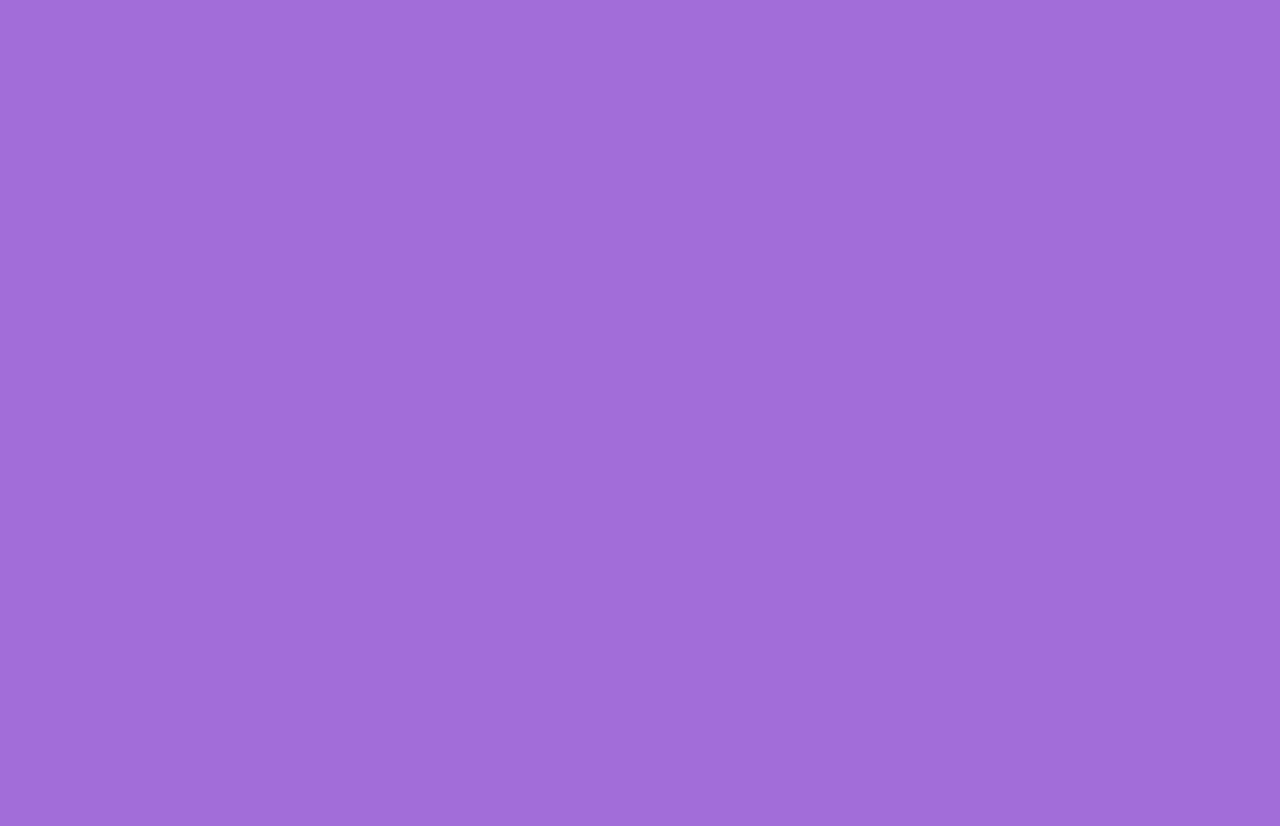
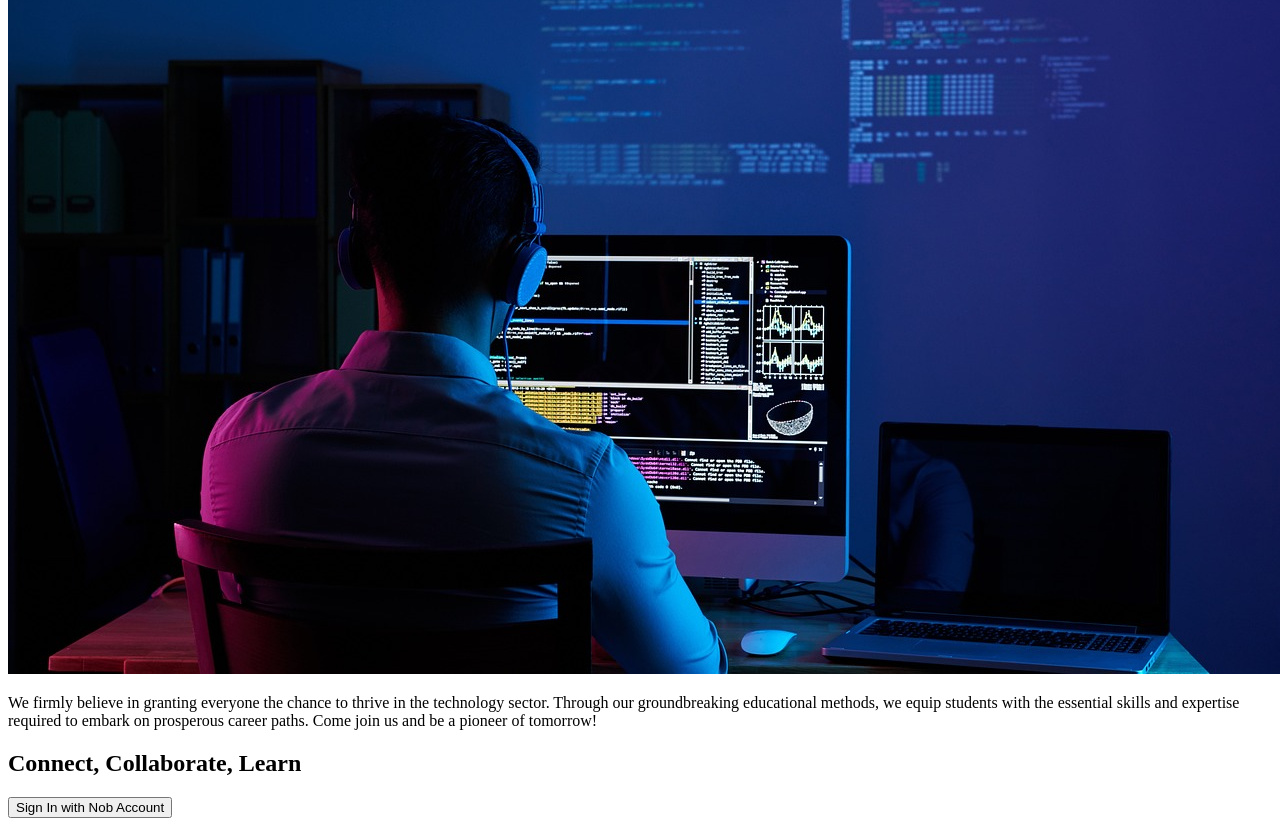
Before and after one commit to Jamescjay/Nobility-hub-client, a React (Create React App) app: page / in a window 1280 px wide. Shown: the part 260-1086 px from the top of the page. Before the commit the page ends 830 px from the top, so only its background shows below. Built offline with nearby package versions, Linux system fonts and the light colour scheme.

Commit message:
Implementing Sign In

```diff
--- a/src/App.js
+++ b/src/App.js
@@ -1,6 +1,38 @@
 import React from "react";
+import "./App.css";
+import wideImage from "./wider-image.jpg";
+
 function App() {
+  return (
 
+    <div className="app-container">
+      <div className="left-section">
+        <div className="title-section">
+          <h1>Welcome to Nobility Hub</h1>
+        </div>
+        <div className="image-section">
+          <img src={wideImage} alt="Wide Image" className="wide-image" />
+        </div>
+        <div className="description-section">
+          <p>
+            We firmly believe in granting everyone the chance to thrive in the
+            technology sector. Through our groundbreaking educational methods,
+            we equip students with the essential skills and expertise required
+            to embark on prosperous career paths. Come join us and be a pioneer
+            of tomorrow!
+          </p>
+        </div>
+      </div>
+      <div className="right-section">
+        <div className="cta-section">
+          <div className="cta-tab">
+            <h2>Connect, Collaborate, Learn</h2>
+            <button className="sign-in-button">Sign In with Nob Account</button>
+          </div>
+        </div>
+      </div>
+    </div>
+  );
 }
 
 export default App;
--- a/src/index.css
+++ /dev/null
@@ -1,14 +0,0 @@
-* {
-    box-sizing: border-box;
-  }
-
-  body {
-    background: #a16dd6;
-    display: flex;
-    justify-content: center;
-    align-items: center;
-    flex-direction: column;
-    font-family: "Montserrat", sans-serif;
-    height: 100vh;
-    margin: -20px 0 50px;
-  }
--- a/src/index.js
+++ b/src/index.js
@@ -1,6 +1,6 @@
 import React from 'react';
 import ReactDOM from 'react-dom/client';
-import './index.css';
+import './App.css';
 import App from './App';
 import reportWebVitals from './reportWebVitals';
 
```
Also changed, not shown: src/App.css (added), src/wider-image.jpg (added).
